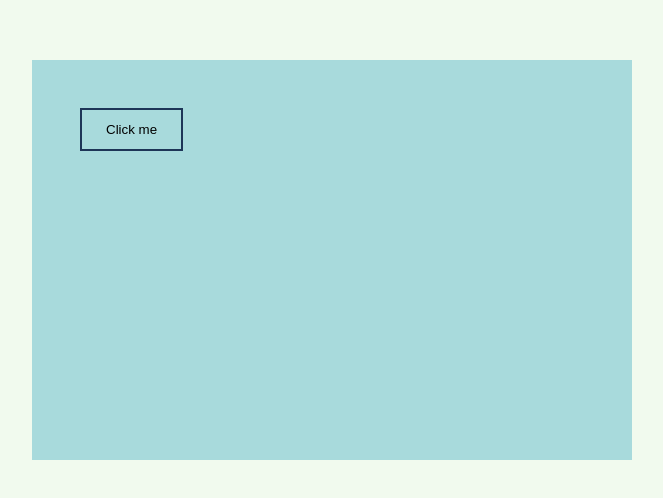
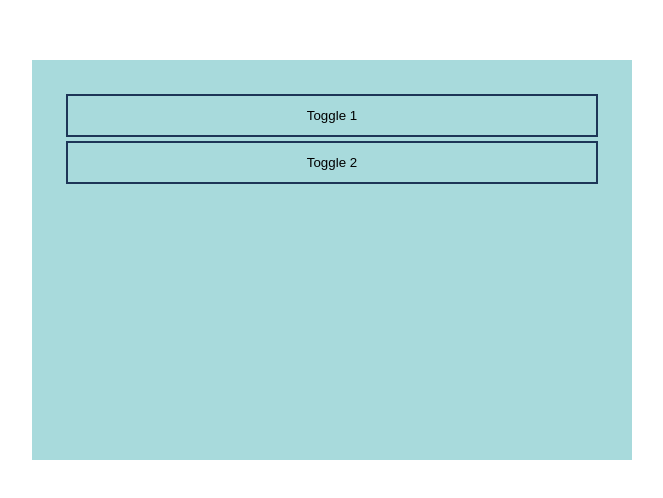
Before and after one commit to erictempleton1/html_playground, a website: page basic-accordion/index.html in a window 1280 px wide. Shown: the part 140-638 px from the top of the page, without its empty margins (308-971 px from the left). Drawn offline with Linux system fonts and the light colour scheme.

Commit message:
updating accordion

```diff
--- a/basic-accordion/index.html
+++ b/basic-accordion/index.html
@@ -12,20 +12,43 @@
 <body>
   <div class="container">
     <div class="content">
-      <button onclick="toggleContainer()" class="btn">
-        Click me
-      </button>
-      <div id="toggle-container" class="toggle-container hide">
-        When an HTML element on your page has display: grid or display: inline-grid applied to it, you can see a grid
-        badge next to it in the Elements panel. Click the badge to toggle the display of a grid overlay on the page.
+      <div class="toggle-item">
+        <button id="toggle-button-1" class="btn">
+          Toggle 1
+        </button>
+        <div id="toggle-container-1" class="toggle-container">
+          <div class="toggle-content">
+            When an HTML element on your page has display: grid or display: inline-grid applied to it,
+            you can see a grid
+            badge next to it in the Elements panel.
+          </div>
+        </div>
+      </div>
+      <div class="toggle-item">
+        <button id="toggle-button-2" class="btn">
+          Toggle 2
+        </button>
+        <div id="toggle-container-2" class="toggle-container">
+          <div class="toggle-content">
+            When an HTML element on your page has display: grid or display: inline-grid applied to it,
+            you can see a grid
+            badge next to it in the Elements panel.
+          </div>
+        </div>
       </div>
     </div>
   </div>
 </body>
 <script>
-  function toggleContainer() {
-    document.getElementById("toggle-container").classList.toggle("hide");
-  }
+  document.getElementById("toggle-button-1")
+    .addEventListener("click", () => {
+      document.getElementById("toggle-container-1").classList.toggle("show");
+    });
+
+  document.getElementById("toggle-button-2")
+    .addEventListener("click", () => {
+      document.getElementById("toggle-container-2").classList.toggle("show");
+    });
 </script>
 
 </html>
--- a/basic-accordion/styles.css
+++ b/basic-accordion/styles.css
@@ -61,17 +61,18 @@ p {
   justify-content: center;
   align-items: center;
   height: 100vh;
-  background-color: var(--honeydew);
+  /* background-color: var(--honeydew); */
 }
 
 .content {
   width: 600px;
   height: 400px;
   background-color: var(--powder-blue);
-  padding: 3rem;
+  padding: 2rem;
 }
 
 .btn {
+  width: 100%;
   padding: 0.75rem 1.5rem;
   border: 2px solid var(--prussian-blue);
 }
@@ -83,13 +84,23 @@ p {
 }
 
 .toggle-container {
-  display: block;
-  margin-top: 1rem;
+  max-height: 0;
+  overflow: hidden;
+  transition: max-height .3s ease;
 }
 
-.hide {
-  height: 0;
-  overflow: hidden;
-  /* transition: height 3s ease */
-  transition: all .2s ease-out;
+.toggle-item {
+  padding: 2px;
 }
+
+.show {
+  max-height: 500px;
+}
+
+.toggle-content {
+  padding: 1rem;
+  border-bottom-left-radius: 0.5rem;
+  border-bottom-right-radius: 0.5rem;
+  border: 1px solid var(--prussian-blue);
+  background-color: var(--honeydew);
+}
```
